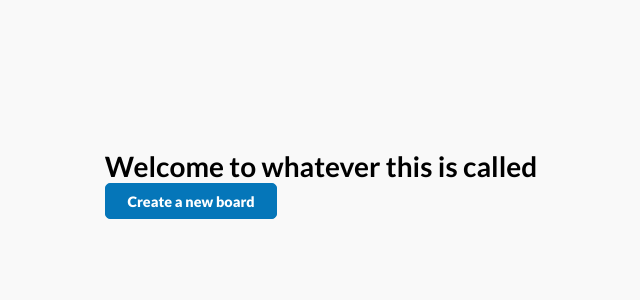
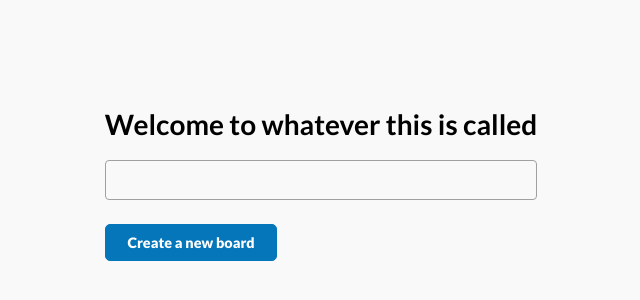
Before and after one commit to sambehrens/task-boards, a React app in the folder client/: page / in a window 1280 px wide. Shown: the part 216-516 px from the top of the page, without its empty margins (319-959 px from the left). Built offline with nearby package versions, Linux system fonts and the light colour scheme.

Commit message:
Add board name field

```diff
--- a/client/src/assets/stylesheets/pages/landing.scss
+++ b/client/src/assets/stylesheets/pages/landing.scss
@@ -2,4 +2,5 @@
 
 .landing-page {
   margin: auto;
+  padding: 1rem;
 }
--- a/client/src/components/pages/Landing.js
+++ b/client/src/components/pages/Landing.js
@@ -5,8 +5,17 @@ import { bindActionCreators } from 'redux';
 import _ from 'lodash';
 import BoardActions from '../../redux/actions/BoardActions';
 import { withRouter } from 'react-router-dom';
+import Field from '../ui/Field';
 
 export class Landing extends Component {
+    constructor(props) {
+        super(props);
+
+        this.state = {
+            boardName: '',
+        };
+    }
+
     componentDidMount() {
         const boardIds = window.localStorage.getItem('boards');
         if (boardIds) {
@@ -18,8 +27,9 @@ export class Landing extends Component {
         this.props.history.push(evt.target.id);
     };
 
-    onNewBoardClick = () => {
-        this.props.boardActions.create({name: 'New Board'}, this.onNewBoardSuccess);
+    onNewBoardClick = (e) => {
+        e.preventDefault();
+        this.props.boardActions.create({name: this.state.boardName}, this.onNewBoardSuccess);
     };
 
     onNewBoardSuccess = (board) => {
@@ -42,7 +52,10 @@ export class Landing extends Component {
         return (
             <div className="landing-page">
                 <h1>Welcome to whatever this is called</h1>
-                <Button onClick={this.onNewBoardClick}>Create a new board</Button>
+                <form onSubmit={this.onNewBoardClick}>
+                    <Field id='boardName' value={this.state.boardName} onChange={(e) => this.setState({boardName: e.target.value})} />
+                    <Button type='submit'>Create a new board</Button>
+                </form>
                 {this.getBoards()}
             </div>
         );
```
